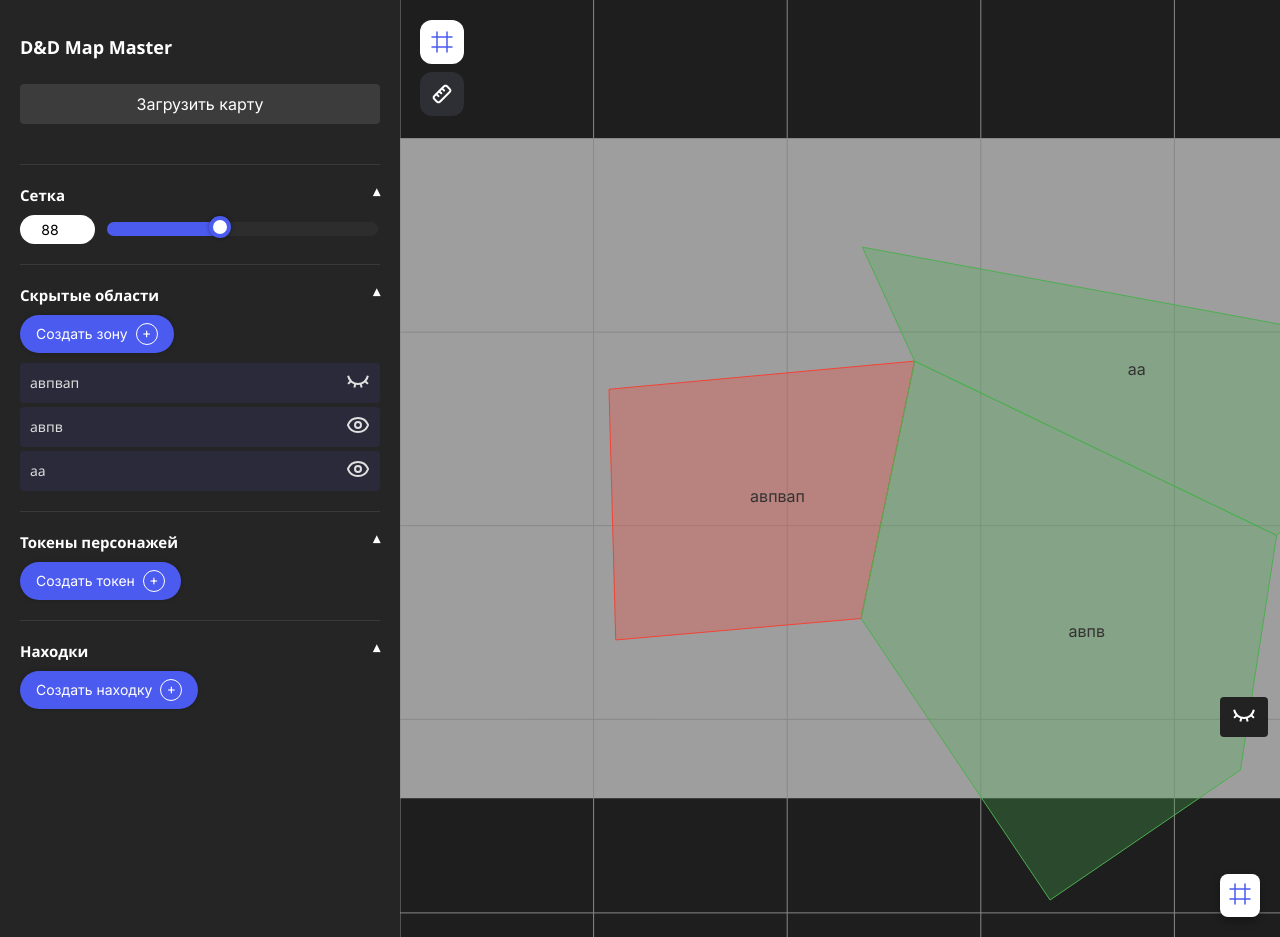
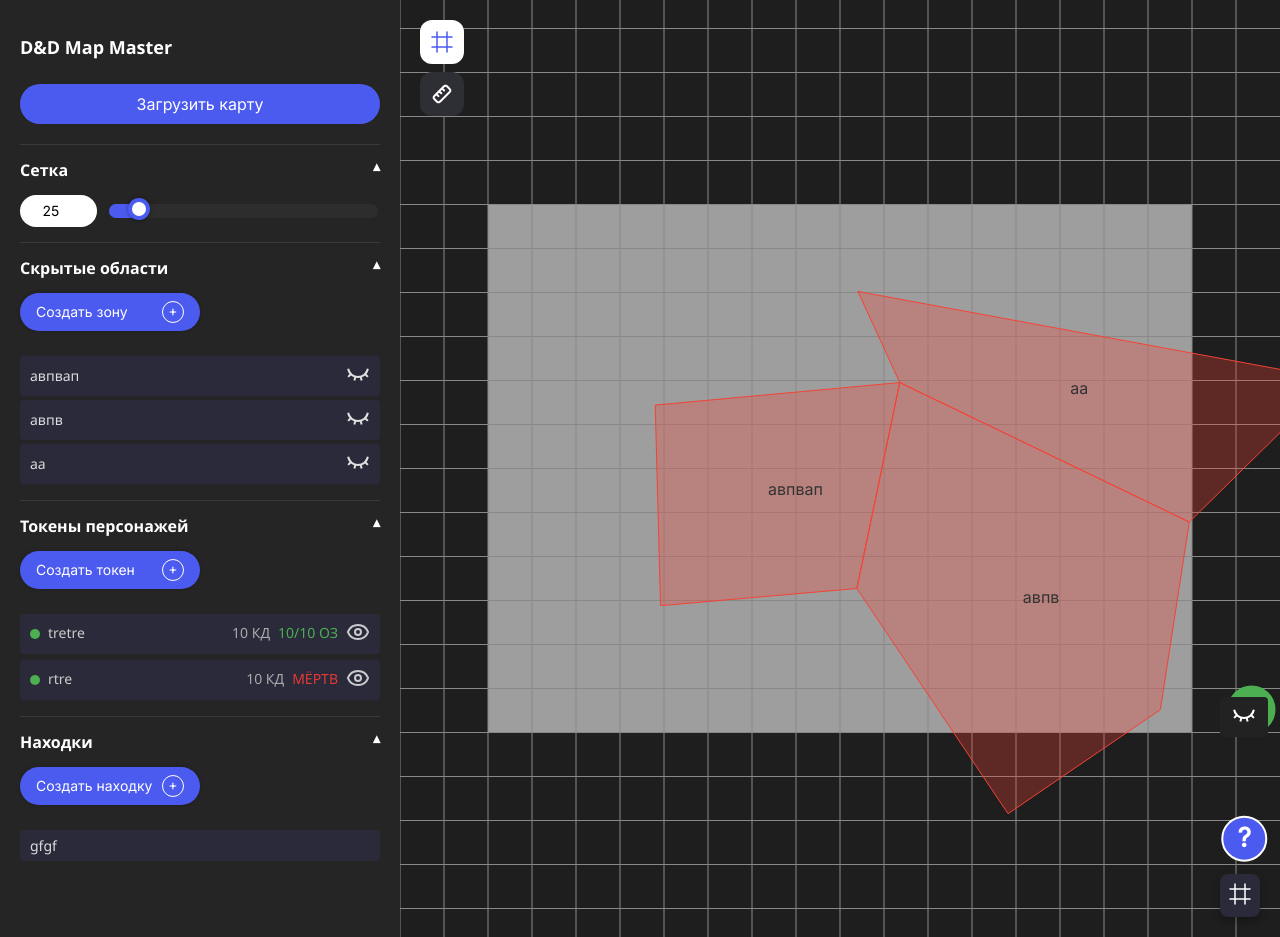
Before and after one commit to 2labu2dab/dnd_master_app, a Flask app: page / in a window 1280 px wide. Run offline with Flask 3, Linux system fonts and the light colour scheme; data that the repository does not hold is empty.

Commit message:
Поигрался со стилями

```diff
--- a/app.py
+++ b/app.py
@@ -108,11 +108,11 @@
             "map_image": "",  # 👈 добавляем эту строку
             "grid_settings": {
                 "visible": True,
-                "visible_to_players": True,
+                "visible_to_players": False,
                 "cell_size": 20,
                 "color": "#888888",
                 "opacity": 100
             },
-            "ruler_visible_to_players": True
+            "ruler_visible_to_players": False
         })
     app.run(debug=True, port=5000)
--- a/static/css/styles.css
+++ b/static/css/styles.css
@@ -17,26 +17,32 @@
 }
 
 .section {
-  margin-top: 20px;
-  padding-top: 10px;
+  margin-top: 0px;
+  padding-top: 0px;
   border-top: 1px solid #3a3a3a;
 }
 
 summary {
+  height: 20px;
   list-style: none;
   display: flex;
   justify-content: space-between;
   align-items: center;
-  font-size: 15px;
+  font-size: 16px;
   font-weight: 600;
   color: white;
   cursor: pointer;
-  padding: 10px 0;
   user-select: none;
+  margin-bottom: 15px; /* Добавлен отступ снизу */
+  margin-top: 15px; /* Добавлен отступ снизу */
 }
 
 summary::-webkit-details-marker {
   display: none;
+}
+
+details{
+  margin-bottom: 15px;
 }
 
 summary::after {
@@ -72,10 +78,12 @@
   margin-bottom: 10px;
   text-align: center;
   transition: background-color 0.2s ease;
+  background-color: #4C5BEF;
+  border-radius: 9999px;
 }
 
 #map-label:hover {
-  background-color: #007acc;
+  background-color: #3e4cd4;
 }
 
 #main {
@@ -151,7 +159,7 @@
 }
 
 .add-button {
-  width: auto;
+  width: 180px; /* Фиксированная ширина кнопки */
   padding: 8px 16px;
   font-size: 14px;
   font-family: 'Inter', sans-serif;
@@ -160,15 +168,21 @@
   border: none;
   border-radius: 9999px;
   display: inline-flex;
+  justify-content: space-between; /* Разделяет текст и иконку */
   align-items: center;
   gap: 8px;
   cursor: pointer;
   transition: background-color 0.2s ease;
   box-shadow: 0 0 4px rgba(0,0,0,0.2);
+  margin-bottom: 15px; /* Добавлен отступ снизу */
 }
 
 .add-button:hover {
   background-color: #3e4cd4;
+}
+
+.add-button .add-icon {
+  order: 2; /* Иконка будет расположена справа */
 }
 
 .add-icon {
@@ -417,7 +431,8 @@
 }
 
 .grid-control input[type="number"] {
-  width: 55px;
+  width: 57px;
+  height: 20px;
   border: none;
   border-radius: 9999px;
   padding: 6px 10px;
--- a/static/js/map.js
+++ b/static/js/map.js
@@ -417,7 +417,7 @@
       document.getElementById("gridSlider").value = gridSize;
       document.getElementById("gridInput").value = gridSize;
 
-      const rawPercent = ((gridSize - 10) / (200 - 10)) * 100;
+      const rawPercent = ((gridSlider.value - gridSlider.min) / (gridSlider.max - gridSlider.min)) * 100;
       const adjustedPercent = Math.min(rawPercent + 2, 100);
       document.getElementById("gridSlider").style.setProperty('--percent', `${adjustedPercent}%`);
 
```
Also changed, not shown: data/map_data.json.
